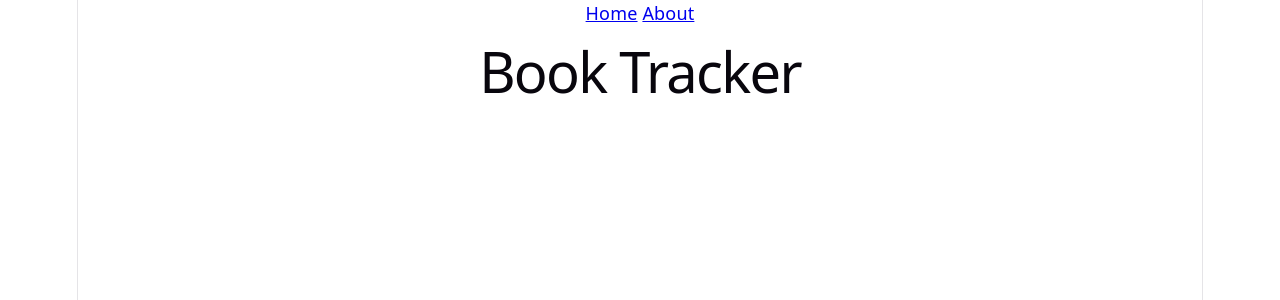
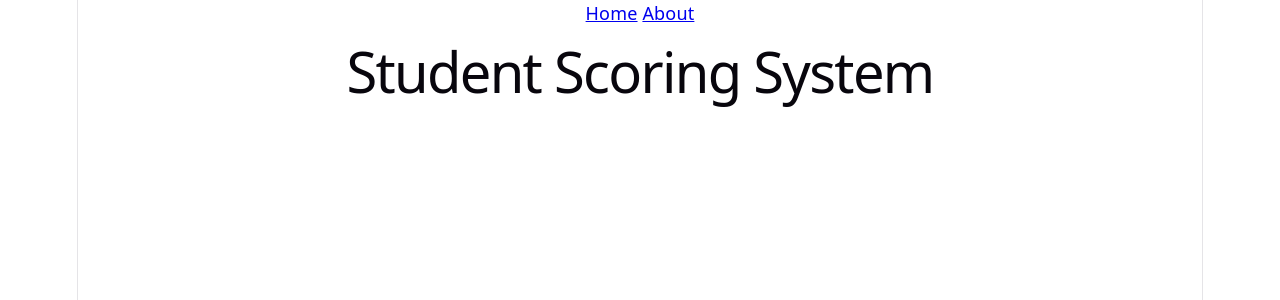
Before and after one commit to fsoetaert-dc/Student-Scoring-System, a React (Vite) app in the folder Frontend/: page / in a window 1280 px wide. Shown: the top 300 px of the page. Built offline with nearby package versions, Linux system fonts and the light colour scheme.

Commit message:
wa nen boel om et goe te krijgen op den main pc

```diff
--- a/Frontend/package.json
+++ b/Frontend/package.json
@@ -17,7 +17,7 @@
   },
   "devDependencies": {
     "@eslint/js": "^10.0.1",
-    "@types/node": "^24.13.3",
+    "@types/node": "^24.19.1",
     "@types/react": "^19.2.18",
     "@types/react-dom": "^19.2.7",
     "@vitejs/plugin-react": "^6.1.1",
--- a/Frontend/src/App.tsx
+++ b/Frontend/src/App.tsx
@@ -1,11 +1,11 @@
 import { Link, Route, Routes } from "react-router-dom";
 
 function HomePage() {
-  return <h1>Book Tracker</h1>;
+  return <h1>Student Scoring System</h1>;
 }
 
 function AboutPage() {
-  return <h1>About Book Tracker</h1>;
+  return <h1>About Student Scoring System</h1>;
 }
 
 export default function App() {
```
Also changed, not shown: Frontend/src/main.tsx (+8 -8 lines), 2 other files (tests, documents, lock files or other folders).
